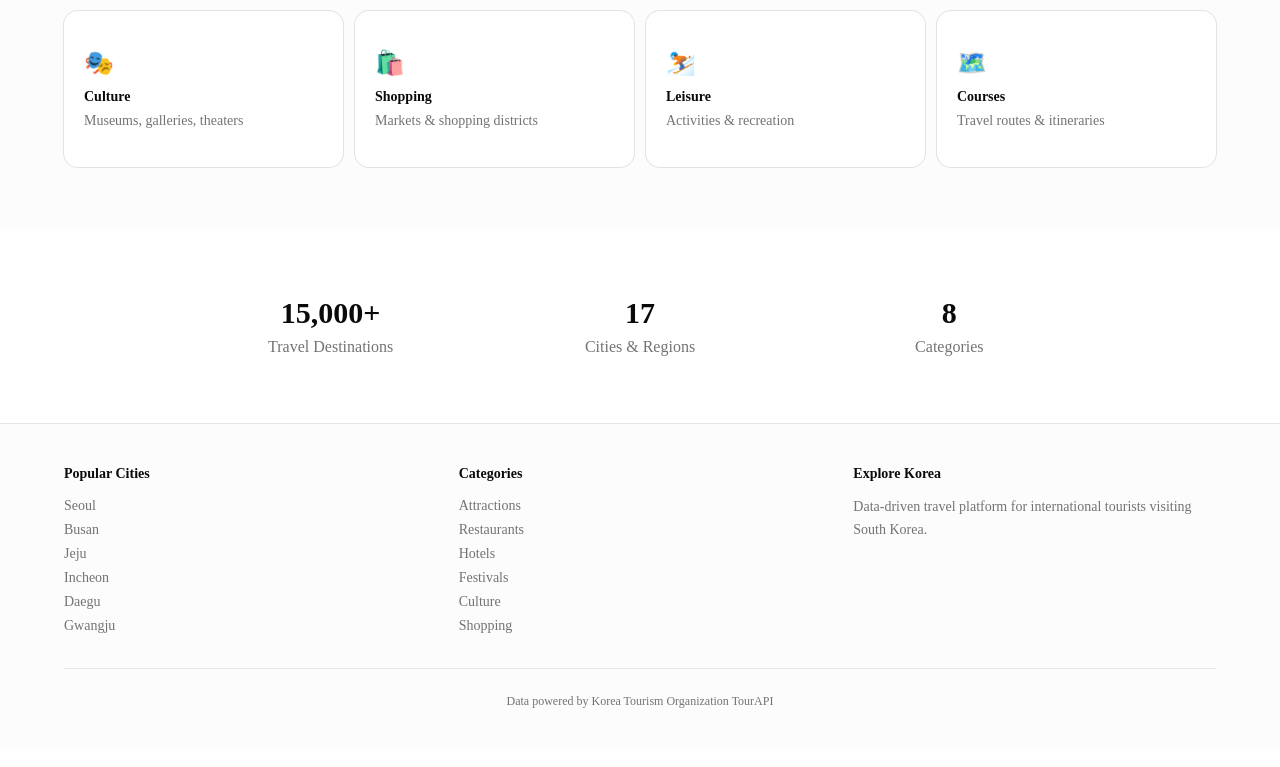
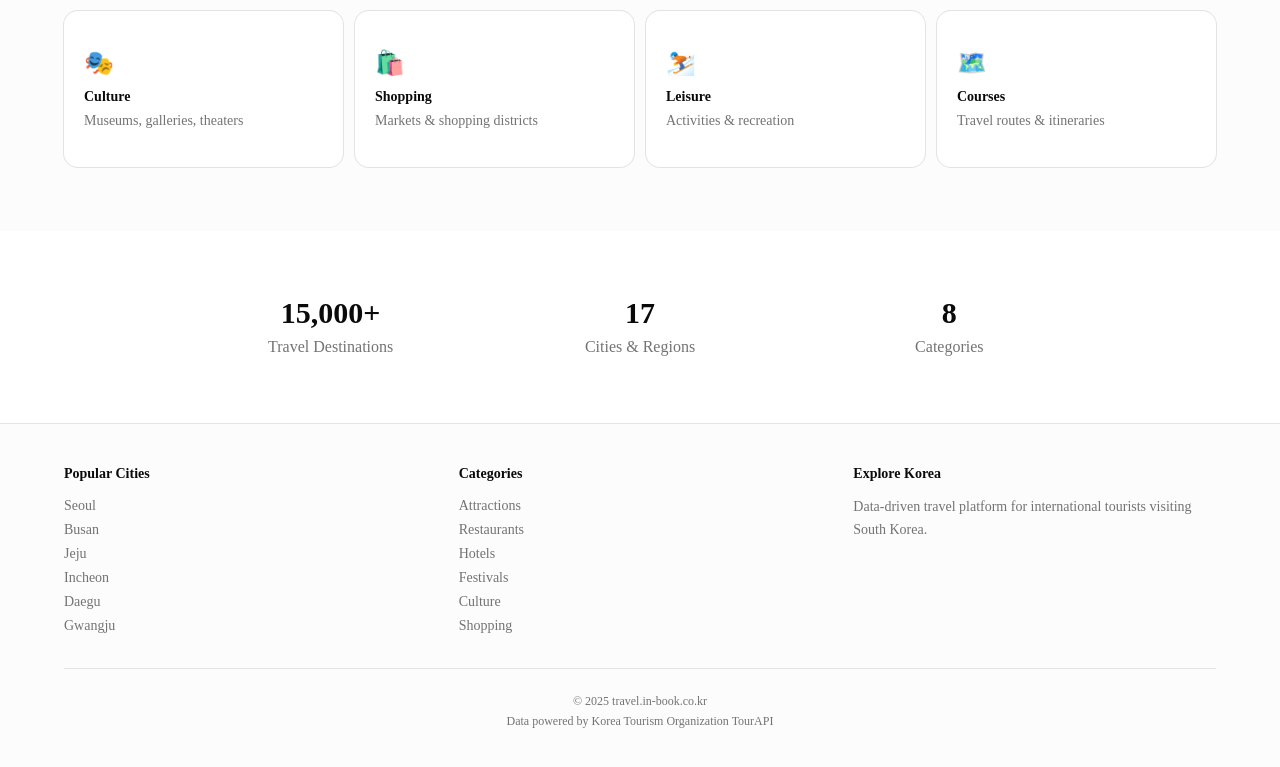
Before and after one commit to defazr/korea-travel, a Next.js app: page / in a window 1280 px wide. Shown: the part 1612-2379 px from the top of the page. Built offline with nearby package versions, Linux system fonts and the light colour scheme; no server answers.

Commit message:
feat: add copyright notice to footer
Co-Authored-By: Claude Opus 4.6 (1M context) <noreply@anthropic.com>

```diff
--- a/src/components/layout/Footer.tsx
+++ b/src/components/layout/Footer.tsx
@@ -60,6 +60,9 @@ export default function Footer() {
         </div>
         <div className="border-t pt-6 text-center">
           <p className="text-muted-foreground text-xs">
+            &copy; 2025 travel.in-book.co.kr
+          </p>
+          <p className="text-muted-foreground text-xs mt-1">
             Data powered by Korea Tourism Organization TourAPI
           </p>
         </div>
```
